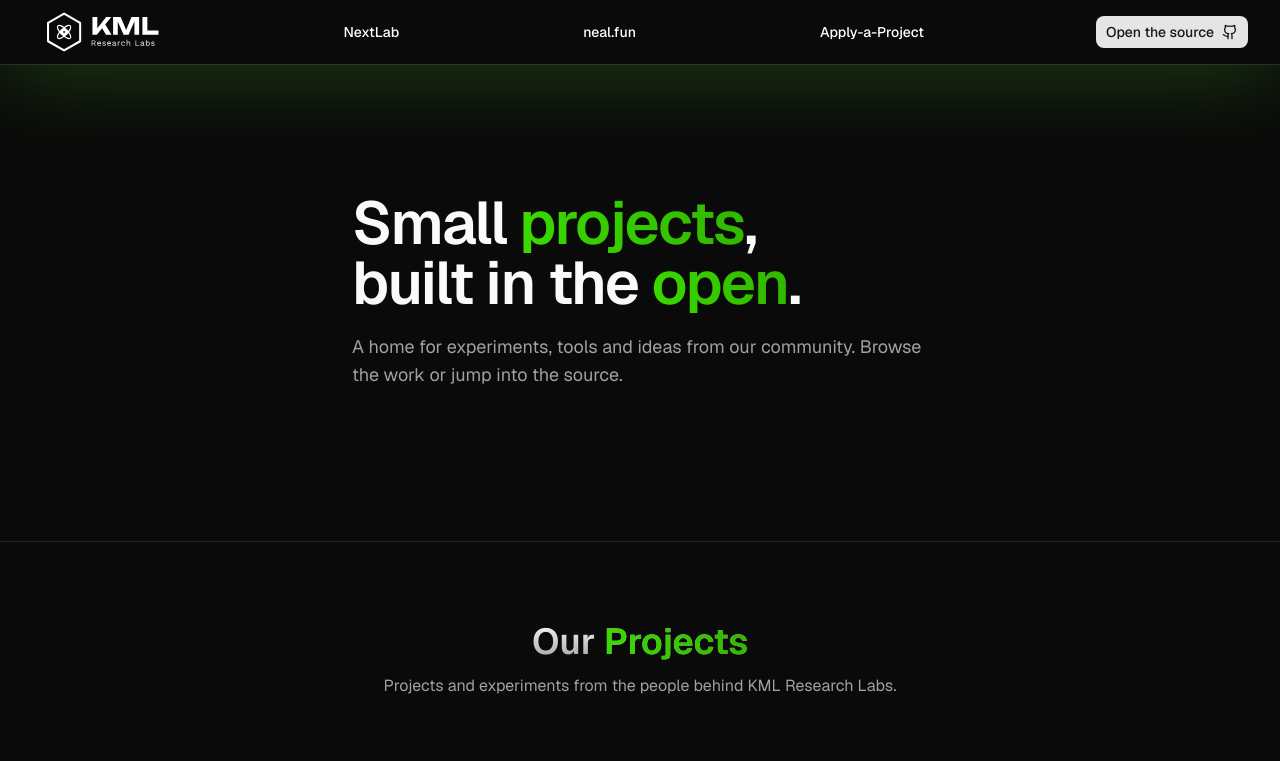
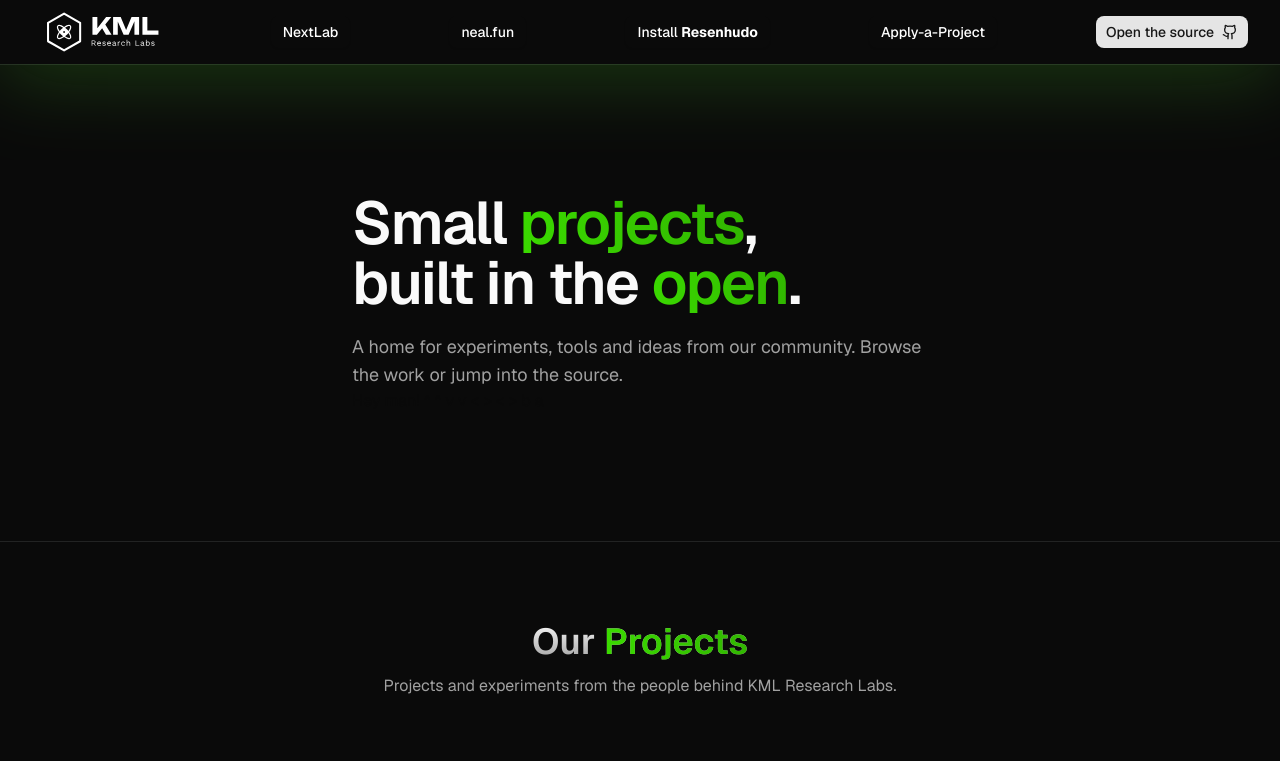
Before and after one commit to kauanmezavila/kmlresearchlabs, a Next.js app in the folder web/main/: page / in a window 1280 px wide. Shown: the top 761 px of the page. Built offline with nearby package versions, Linux system fonts and the light colour scheme; no server answers.

Commit message:
Added Resenhudo install button

```diff
--- a/web/main/components/navbar.tsx
+++ b/web/main/components/navbar.tsx
@@ -91,6 +91,45 @@ export default function NavBar() {
             <Button
               asChild
               size="sm"
+              className="group bg-transparent hover:bg-[#23272A]"
+            >
+              <Link
+                href="https://discord.com/oauth2/authorize?client_id=1564434767179686079&permissions=125952&integration_type=0&scope=bot"
+                target="_blank"
+                rel="noreferrer"
+                className="inline-flex items-center gap-2"
+              >
+                <div className="relative inline-block">
+                  <h1 className="transition-colors">
+                    <span className="text-white">Install&nbsp;</span>
+
+                    <span className="text-white group-hover:text-[#5865F2] transition-colors">
+                      <b>Resenhudo</b>
+                    </span>
+                  </h1>
+
+                  <img
+                    src="https://cdn.simpleicons.org/discord/5865F2"
+                    alt=""
+                    className="
+            absolute -right-5 -top-2
+            h-5 w-5 object-contain
+            opacity-0
+            group-hover:opacity-100
+            group-focus-within:opacity-100
+            transition-opacity duration-300
+            rotate-20
+            pointer-events-none
+          "
+                  />
+                </div>
+              </Link>
+            </Button>
+          </div>
+          <div>
+            <Button
+              asChild
+              size="sm"
               className="group bg-#f5f3ed hover:bg-[#f5f3ed]"
             >
               <Link
```
